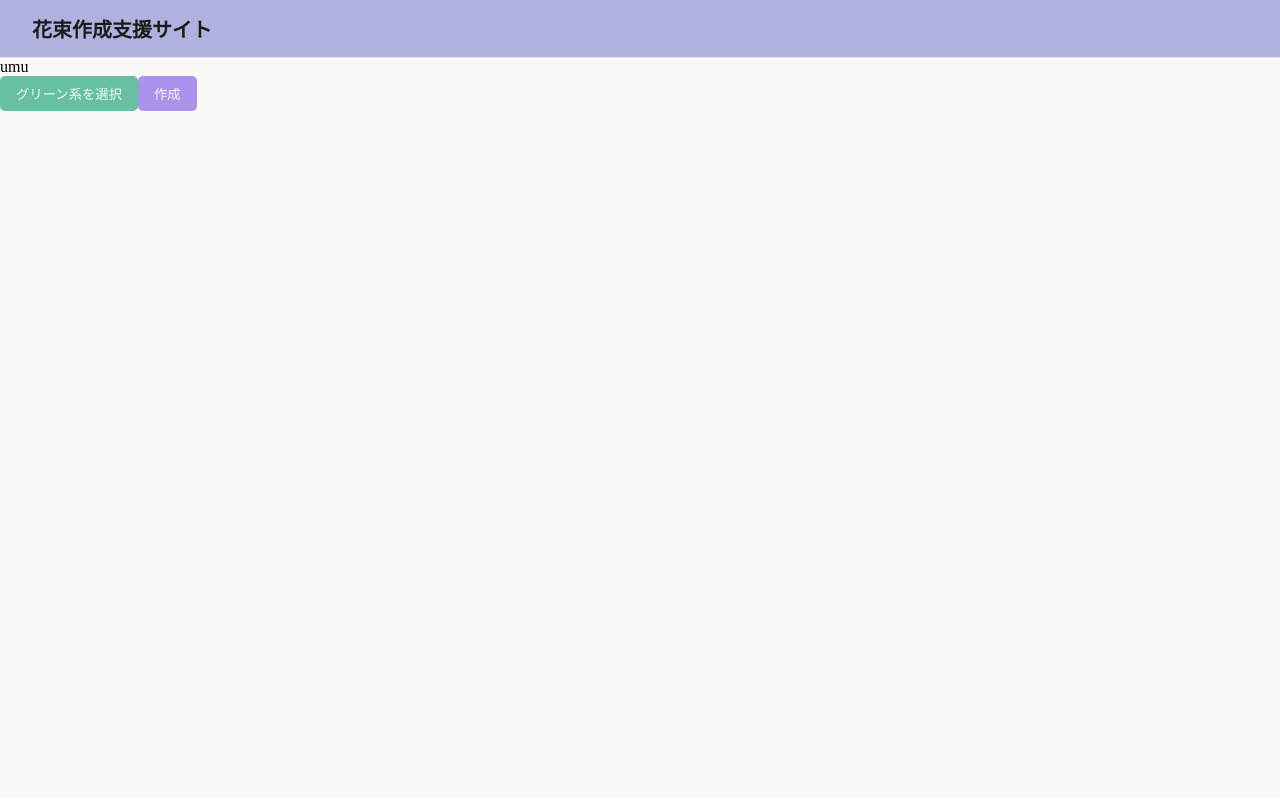
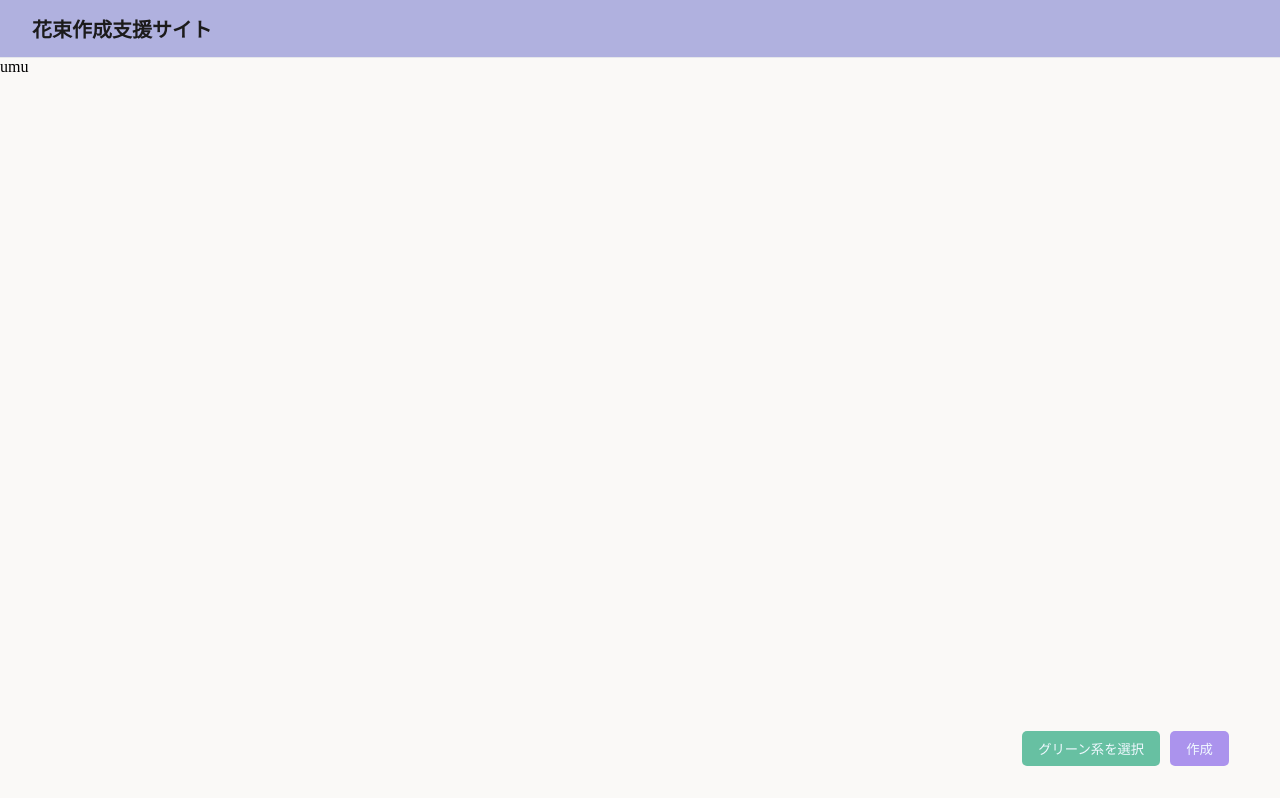
Before and after one commit to vdslab/theme2025-eucalyptus, a React (Vite) app: page /cart in a window 1280 px wide. Built offline with nearby package versions, Linux system fonts and the light colour scheme.

Commit message:
花束カートの配列を作った

```diff
--- a/src/components/layout/Header.jsx
+++ b/src/components/layout/Header.jsx
@@ -34,7 +34,7 @@ const Header = ({ monthRange, onMonthChange }) => {
         </div>
         <Link to="/cart" className="cart-button">
           {/* 花束カート */}
-          <LuFlower2 />
+          <LuFlower2 size="1.2rem" />
         </Link>
       </header>
 
--- a/src/pages/FlowersCart.jsx
+++ b/src/pages/FlowersCart.jsx
@@ -14,9 +14,10 @@ const FlowersCart = () => {
       <div className="cart-content">
         <div>umu</div>
 
-        <div></div>
-        <button className="green-modal">グリーン系を選択</button>
-        <button className="create-button">作成</button>
+        <div className="footer">
+          <button className="green-modal">グリーン系を選択</button>
+          <button className="create-button">作成</button>
+        </div>
       </div>
     </div>
   );
--- a/src/pages/SubPage.jsx
+++ b/src/pages/SubPage.jsx
@@ -21,6 +21,8 @@ const SubPage = ({
   // 選択した花言葉を持つ花のリスト
   const [flowersList, setFlowersList] = useState([]);
   const [childElements, setChildElements] = useState([]);
+  // 花束カートに入れたものだけを格納
+  const [selectList, setSelectList] = useState([]);
 
   // 各花のカードへの参照を保存するためのref
   const flowerRefs = useRef({});
@@ -34,6 +36,35 @@ const SubPage = ({
     4: { color: "#7B8EE1", name: "青・青紫系" },
   };
 
+  // URLパラメータに必要、選択されたデータを格納する
+  const toggleFlowerInCart = (flowers) => {
+    setSelectList((prevList) => {
+      const findIndex = prevList.findIndex(
+        (item) => item.name === flowers.name && item.color === activeSlide
+      );
+      if (findIndex >= 0) {
+        const newList = [...prevList];
+        newList.splice(findIndex, 1);
+        return newList;
+      } else {
+        const flowerWithColor = {
+          name: flowers.name,
+          color: activeSlide,
+        };
+        return [...prevList, flowerWithColor];
+      }
+    });
+  };
+
+  console.log("selectList:", selectList);
+
+  // カートに入ってるか否か
+  const isFlowerInCart = (flowerName) => {
+    return selectList.some(
+      (item) => item.name === flowerName && item.color === activeSlide
+    );
+  };
+
   // 開花時期の表示用関数
   const getCurrentSeason = (start, end) => {
     if (start === 1 && end === 12) return "通年";
@@ -41,16 +72,6 @@ const SubPage = ({
     return `${start}月~${end}月`;
   };
   useEffect(() => {
-    console.log("=== データ確認 ===");
-    console.log("selectedWordData:", selectedWordData);
-    console.log("selectedWordData:", selectedWordData);
-    console.log("activeSlide:", activeSlide);
-    // 開花時期
-    console.log("monthRange:", monthRange);
-    console.log("allFlowersData.flowers:", allFlowersData.flowers);
-    // 下だとmetaDataも入ってしまう
-    console.log("allFlowersData:", allFlowersData);
-
     if (!allFlowersData || !allFlowersData.flowers) {
       // 一周目は、allFlowersDataの中身がないのでスキップする必要がある
       // stateをクリア
@@ -82,11 +103,6 @@ const SubPage = ({
         if (matchMonth) {
           if (flowerData.花色 === flowerColorIndex) {
             if (flowerData.花言葉[selectedWord]) {
-              console.log(
-                `${flowerName} に「${selectedWord}」が見つかりました:`,
-                flowerData.花言葉[selectedWord]
-              );
-
               flowerData.花言葉[selectedWord].forEach((meaning) => {
                 childElementsSet.add(meaning);
               });
@@ -107,12 +123,6 @@ const SubPage = ({
 
     setChildElements(Array.from(childElementsSet));
     setFlowersList(flowersWithWord);
-
-    console.log("flowersList", flowersList);
-    // bloomTime: "通年";
-    // meanings: Array["感動"];
-    // name: "スプレーカーネーション『恋心』";
-    console.log("childElements", childElements);
   }, [selectedWordData, allFlowersData]);
 
   if (!selectedWordData.selectedWord) {
@@ -125,7 +135,6 @@ const SubPage = ({
 
   const flowerColorIndex = selectedWordData.flowerColorIndex;
   const flowerColor = colorThemes[flowerColorIndex];
-  console.log("花色:", flowerColor.name);
 
   const scrollToFlowerWithMeaning = (targetMeaning) => {
     // 該当する花言葉を持つ最初の花を見つける
@@ -190,7 +199,14 @@ const SubPage = ({
                 <div className="flower-meanings">
                   花言葉: {flowers.meanings.join(",")}
                 </div>
-                <button className="save-button">＋ 花束カートに入れる</button>
+                <button
+                  className="save-button"
+                  onClick={() => toggleFlowerInCart(flowers)}
+                >
+                  {isFlowerInCart(flowers.name)
+                    ? "ー 花束カートから削除"
+                    : "＋ 花束カートに入れる"}
+                </button>
               </div>
 
               <div className="flower-info">開花時期: {flowers.bloomTime}</div>
--- a/src/styles/cart.css
+++ b/src/styles/cart.css
@@ -2,6 +2,17 @@
   background-color: #faf9f7;
   width: 100%;
   height: calc(100vh - 60px);
+  position: relative;
+}
+
+.footer {
+  display: flex;
+  gap: 10px;
+  justify-content: end;
+  position: absolute;
+  bottom: 0;
+  width: 96%;
+  margin-bottom: 2rem;
 }
 
 .back-button {
--- a/src/styles/layout.css
+++ b/src/styles/layout.css
@@ -58,7 +58,7 @@
   background-color: white;
   color: #475569;
   border: 1px solid #c3c4f1;
-  padding: 0 10px;
+  padding: 0 9px;
   margin: 10px 0;
   border-radius: 5px;
   text-decoration: none;
```
